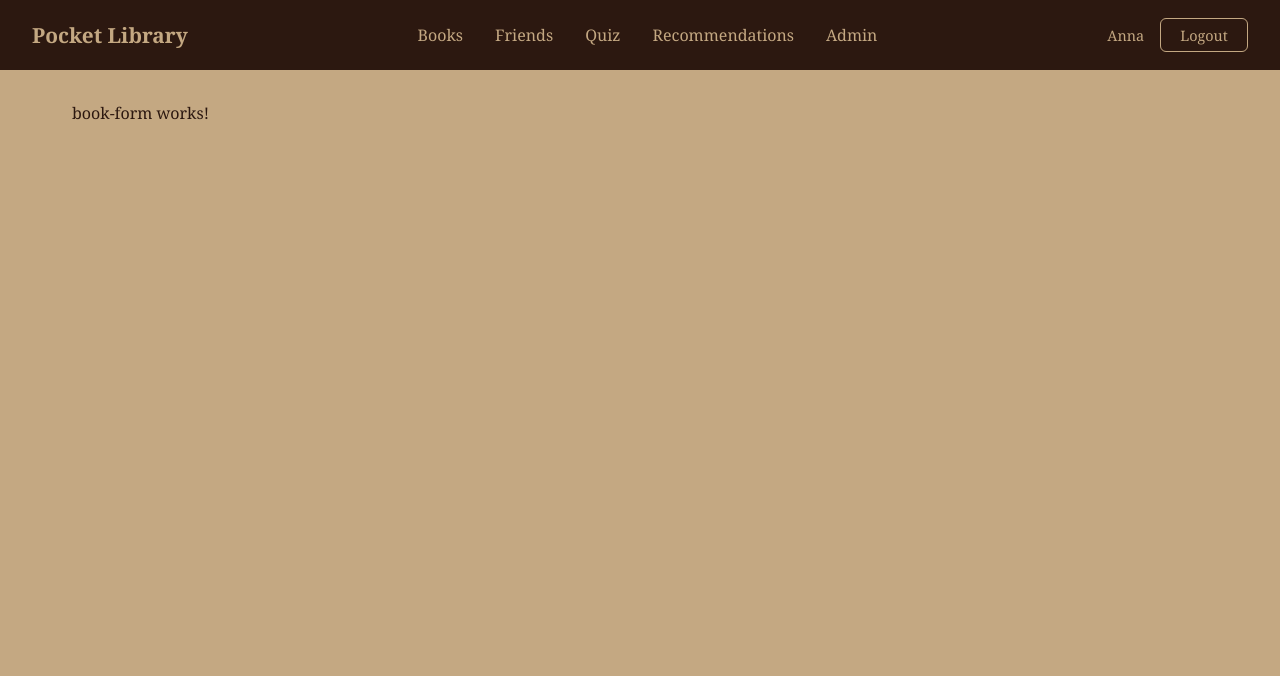
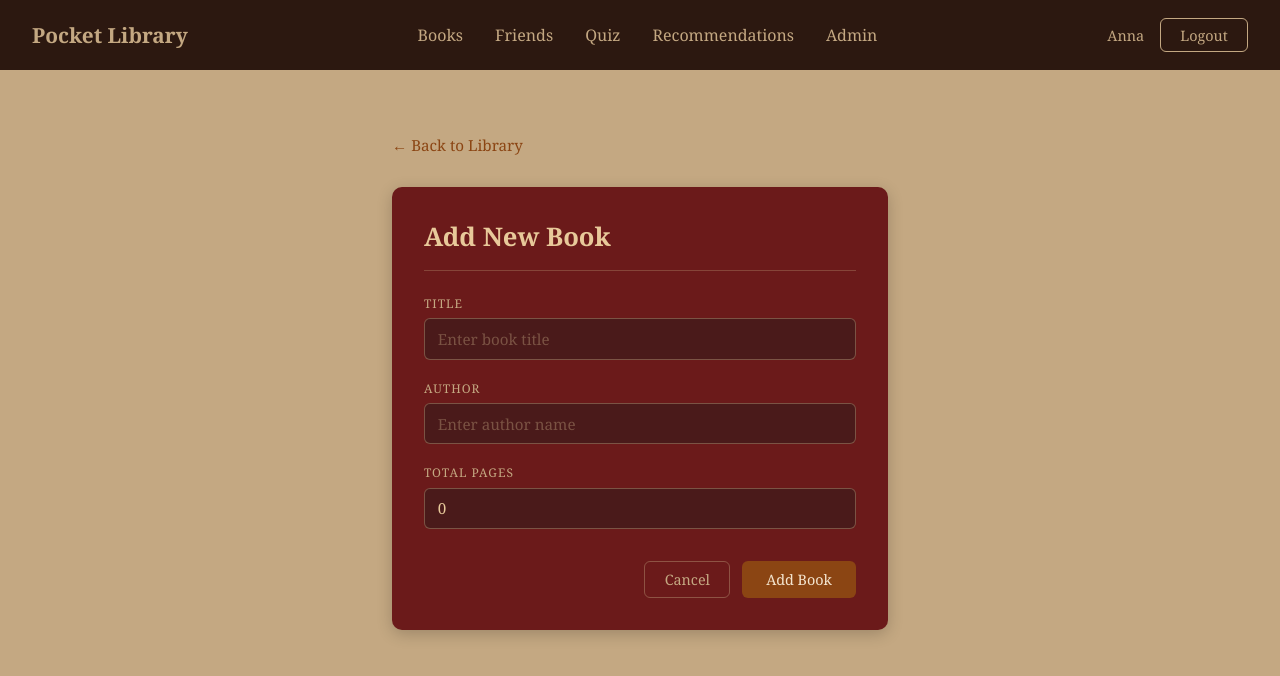
Before and after one commit to aholiuk/pocket-library-frontend, an Angular app: page /books/new in a window 1280 px wide. Shown: the top 676 px of the page. Built offline with nearby package versions, Linux system fonts and the light colour scheme.

Commit message:
book form, html, styling and logic added

```diff
--- a/src/app/components/book-form/book-form.html
+++ b/src/app/components/book-form/book-form.html
@@ -1 +1,57 @@
-<p>book-form works!</p>
+<div class="form-container">
+
+  <button class="btn-back" (click)="cancel()">← Back to Library</button>
+
+  <div class="form-card">
+
+    <h1 class="form-title">
+      {{ isEditMode ? 'Edit Book' : 'Add New Book' }}
+    </h1>
+
+    <div class="page-divider"></div>
+
+    @if (errorMessage) {
+      <p class="error-message">{{ errorMessage }}</p>
+    }
+
+    <div class="form-group">
+      <label for="title">Title</label>
+      <input
+        id="title"
+        type="text"
+        [(ngModel)]="book.title"
+        placeholder="Enter book title"
+      />
+    </div>
+
+    <div class="form-group">
+      <label for="author">Author</label>
+      <input
+        id="author"
+        type="text"
+        [(ngModel)]="book.author"
+        placeholder="Enter author name"
+      />
+    </div>
+
+    <div class="form-group">
+      <label for="totalPages">Total Pages</label>
+      <input
+        id="totalPages"
+        type="number"
+        [(ngModel)]="book.totalPages"
+        placeholder="Number of pages"
+        min="1"
+      />
+    </div>
+
+    <div class="form-actions">
+      <button class="btn-cancel" (click)="cancel()">Cancel</button>
+      <button class="btn-save" (click)="save()">
+        {{ isEditMode ? 'Save Changes' : 'Add Book' }}
+      </button>
+    </div>
+
+  </div>
+
+</div>
--- a/src/app/components/book-form/book-form.scss
+++ b/src/app/components/book-form/book-form.scss
@@ -0,0 +1,123 @@
+.form-container {
+  padding: 2rem;
+  max-width: 560px;
+  margin: 0 auto;
+}
+
+.btn-back {
+  background: none;
+  border: none;
+  color: #8b4513;
+  font-size: 0.95rem;
+  cursor: pointer;
+  margin-bottom: 2rem;
+  font-family: 'Georgia', serif;
+  padding: 0;
+
+  &:hover {
+    color: #6b3410;
+    text-decoration: underline;
+  }
+}
+
+.form-card {
+  background: #6b1a1a;
+  border-radius: 10px;
+  padding: 2rem;
+  box-shadow: 0 4px 16px rgba(0,0,0,0.2);
+}
+
+.form-title {
+  font-family: 'Georgia', serif;
+  font-size: 1.6rem;
+  color: #e8c99a;
+  margin-bottom: 0;
+}
+
+.page-divider {
+  height: 1px;
+  background: rgba(196, 168, 130, 0.3);
+  margin: 1rem 0 1.5rem;
+}
+
+.error-message {
+  background: rgba(160, 48, 48, 0.3);
+  border: 1px solid #a03030;
+  color: #f5a0a0;
+  padding: 0.6rem 1rem;
+  border-radius: 6px;
+  font-family: 'Georgia', serif;
+  font-size: 0.85rem;
+  margin-bottom: 1.5rem;
+}
+
+.form-group {
+  margin-bottom: 1.25rem;
+
+  label {
+    display: block;
+    font-family: 'Georgia', serif;
+    font-size: 0.75rem;
+    color: #c4a882;
+    text-transform: uppercase;
+    letter-spacing: 1px;
+    margin-bottom: 0.4rem;
+  }
+
+  input {
+    width: 100%;
+    padding: 0.6rem 0.8rem;
+    border: 1px solid rgba(196, 168, 130, 0.4);
+    border-radius: 6px;
+    background: #4a1a1a;
+    color: #e8c99a;
+    font-family: 'Georgia', serif;
+    font-size: 0.95rem;
+
+    &:focus {
+      outline: none;
+      border-color: #c4a882;
+    }
+
+    &::placeholder {
+      color: rgba(196, 168, 130, 0.4);
+    }
+  }
+}
+
+.form-actions {
+  display: flex;
+  justify-content: flex-end;
+  gap: 0.75rem;
+  margin-top: 2rem;
+}
+
+.btn-cancel {
+  background: transparent;
+  border: 1px solid rgba(196, 168, 130, 0.4);
+  color: #c4a882;
+  padding: 0.5rem 1.2rem;
+  border-radius: 6px;
+  font-family: 'Georgia', serif;
+  font-size: 0.9rem;
+  cursor: pointer;
+
+  &:hover {
+    border-color: #c4a882;
+  }
+}
+
+.btn-save {
+  background: #8b4513;
+  color: #f5e6d0;
+  border: none;
+  padding: 0.5rem 1.5rem;
+  border-radius: 6px;
+  font-family: 'Georgia', serif;
+  font-size: 0.9rem;
+  cursor: pointer;
+
+  &:hover {
+    background: #6b3410;
+  }
+}
--- a/src/app/components/book-form/book-form.ts
+++ b/src/app/components/book-form/book-form.ts
@@ -1,9 +1,89 @@
-import { Component } from '@angular/core';
+import { Component, inject, OnInit } from '@angular/core';
+import { ActivatedRoute, Router } from '@angular/router';
+import { FormsModule } from '@angular/forms';
+import { BookService } from '../../services/book.service';
+import { Book } from '../../models/book.model';
 
 @Component({
   selector: 'app-book-form',
-  imports: [],
+  imports: [FormsModule],
   templateUrl: './book-form.html',
-  styleUrl: './book-form.scss',
+  styleUrl: './book-form.scss'
 })
-export class BookForm {}
+export class BookForm implements OnInit {
+  private route = inject(ActivatedRoute);
+  private router = inject(Router);
+  private bookService = inject(BookService);
+
+  // is this create or edit mode?
+  isEditMode = false;
+  bookId: number | null = null;
+  isLoading = false;
+  errorMessage = '';
+
+  // the form data
+  book: Book = {
+    title: '',
+    author: '',
+    totalPages: 0,
+  };
+
+  private dummyBooks: Book[] = [
+    { id: 1, title: 'The Great Gatsby', author: 'F. Scott Fitzgerald', totalPages: 180 },
+    { id: 2, title: 'To Kill a Mockingbird', author: 'Harper Lee', totalPages: 281 },
+    { id: 3, title: '1984', author: 'George Orwell', totalPages: 328 },
+    { id: 4, title: 'Dune', author: 'Frank Herbert', totalPages: 412 },
+    { id: 5, title: 'Brave New World', author: 'Aldous Huxley', totalPages: 311 },
+    { id: 6, title: 'Jane Eyre', author: 'Charlotte Brontë', totalPages: 500 },
+  ];
+
+  ngOnInit(): void {
+    // check if we are in edit mode by looking at the URL
+    // /books/new → create mode
+    // /books/3/edit → edit mode
+    const idParam = this.route.snapshot.paramMap.get('id');
+
+    if (idParam && idParam !== 'new') {
+      this.isEditMode = true;
+      this.bookId = Number(idParam);
+      // load existing book data — will use bookService.getById() later
+      const existing = this.dummyBooks.find(b => b.id === this.bookId);
+      if (existing) {
+        this.book = { ...existing }; // spread to avoid mutating the original
+      }
+    }
+  }
+
+  save(): void {
+    // basic validation
+    if (!this.book.title.trim()) {
+      this.errorMessage = 'Title is required.';
+      return;
+    }
+    if (!this.book.author.trim()) {
+      this.errorMessage = 'Author is required.';
+      return;
+    }
+    if (!this.book.totalPages || this.book.totalPages < 1) {
+      this.errorMessage = 'Total pages must be at least 1.';
+      return;
+    }
+
+    this.errorMessage = '';
+
+    if (this.isEditMode && this.bookId) {
+      // will call bookService.update() later
+      console.log('Updating book:', this.book);
+    } else {
+      // will call bookService.create() later
+      console.log('Creating book:', this.book);
+    }
+
+    // navigate back to book list after save
+    this.router.navigate(['/books']);
+  }
+
+  cancel(): void {
+    this.router.navigate(['/books']);
+  }
+}
```
